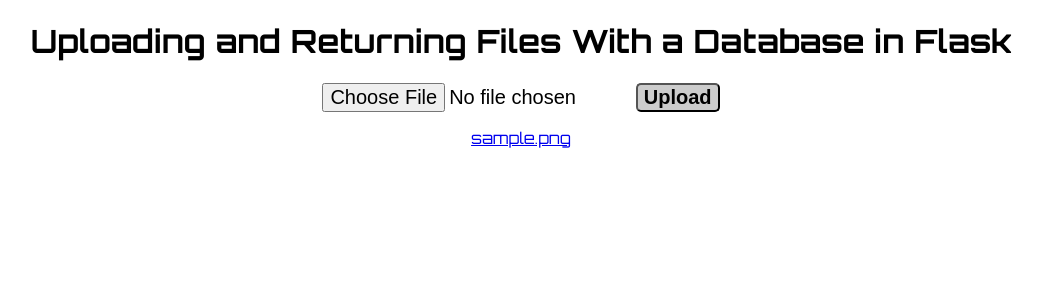
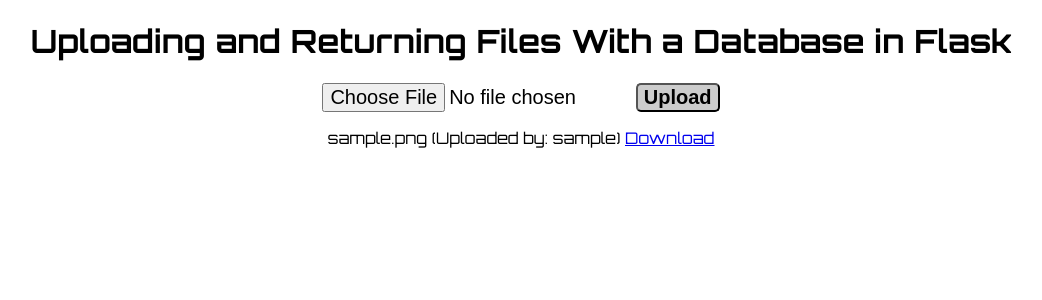
Before and after one commit to Madalina560/Cloud-Storage-Application, a Flask app: page / in a window 1280 px wide. Shown: the top 300 px of the page, without its empty margins (119-1161 px from the left). Run offline with Flask 3, Linux system fonts and the light colour scheme; tables that the repository leaves empty hold one stand-in row (values such as "Sample post"); parts of the project's set-up code (start-up, migrations or seed data) failed here and were passed over.

Commit message:
Updated frontend to reflect which user uploaded which file

```diff
--- a/backend/templates/index.html
+++ b/backend/templates/index.html
@@ -17,15 +17,19 @@
 			<button class="op">Upload</button>
 		</form>
 
+		{% if files %}
         <ul>
 			{% for file in files %}
 				<li>
-					<a href="{{ url_for('download_file', upload_id=file.id) }}">{{ file.filename }}</a>
+					{{ file.filename }}
+					(Uploaded by: {{ file.user.username }})
+					<a href="{{ url_for('download_file', upload_id=file.id) }}">Download</a>
 				</li>
 			{% else %}
 				<li>No files uploaded yet.</li>
 			{% endfor %}
 		</ul>
+		{% endif %}
 
 	</div>
 
```
